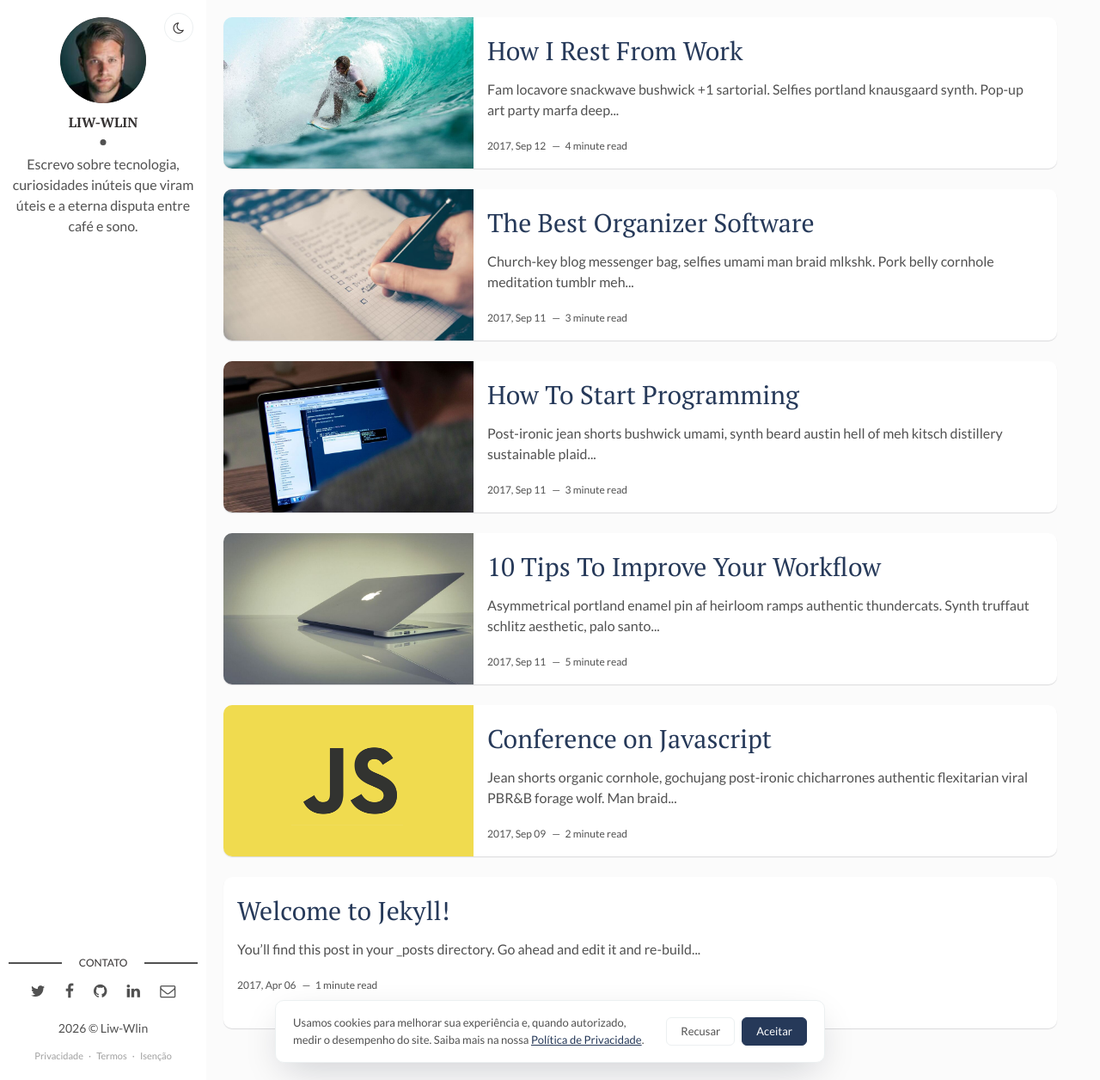
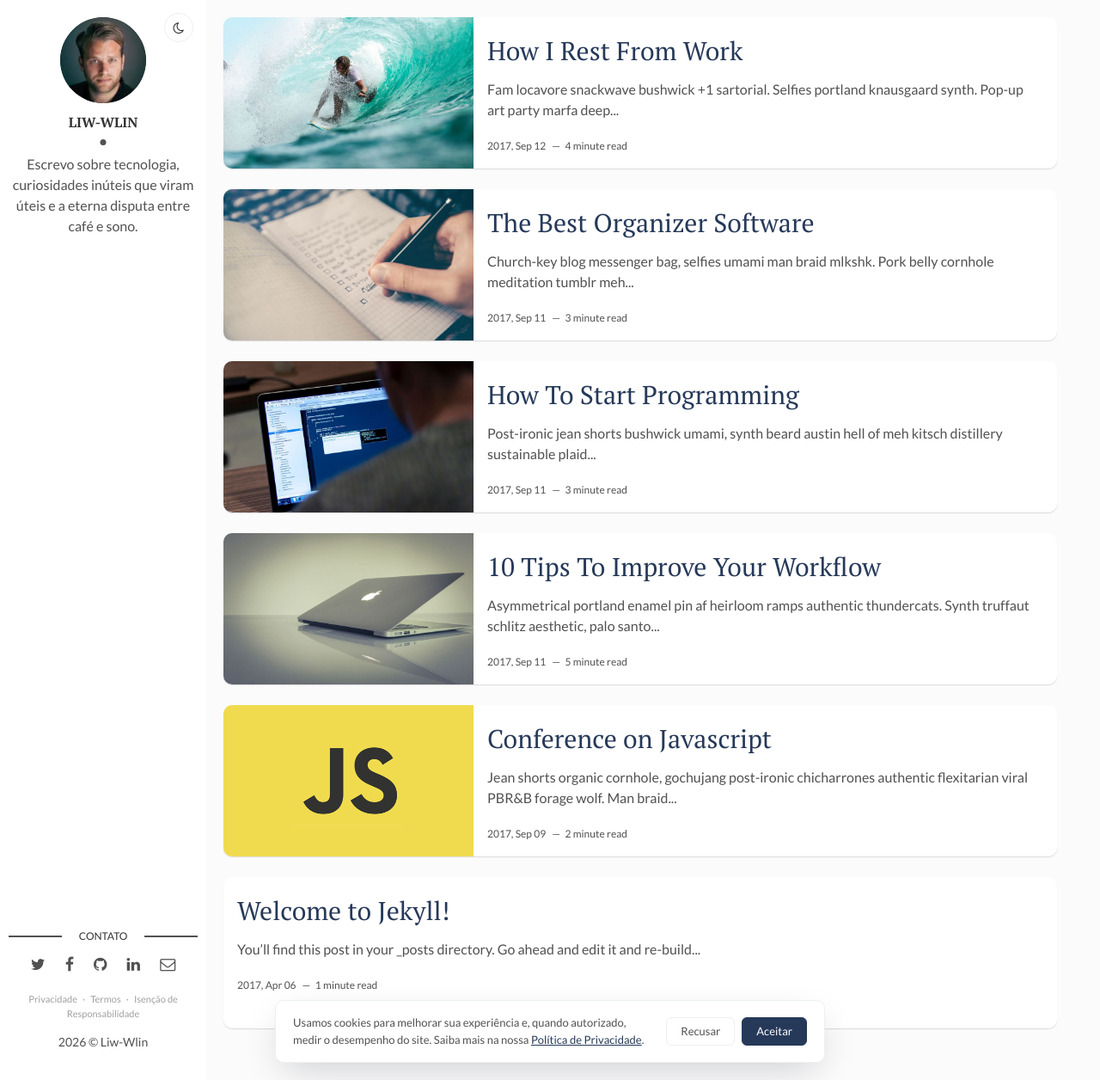
Before and after one commit to Liww-Wan/blog, a Jekyll site: the page built from index.html, in a window 1280 px wide and 1256 px high. Shown: the whole window at 86% size. Built offline with Jekyll 4.4.1, drawn with Linux system fonts in a browser that asks for light colours; the list of posts is cut into pages by our own code.

Commit message:
Update main.html

```diff
--- a/_layouts/main.html
+++ b/_layouts/main.html
@@ -46,16 +46,16 @@
         {% endif %}
       </ul>
     </section> <!-- End Section Contact -->
-    <div class="copyright">
-      <p>{{site.time | date: '%Y'}} &copy; {{site.author}}</p>
-    </div>
     <nav class="legal-links" aria-label="Links legais">
       <a href="{{ site.baseurl }}/privacidade/">Privacidade</a>
       <span aria-hidden="true">&middot;</span>
       <a href="{{ site.baseurl }}/termos/">Termos</a>
       <span aria-hidden="true">&middot;</span>
-      <a href="{{ site.baseurl }}/isencao-de-responsabilidade/">Isenção</a>
+      <a href="{{ site.baseurl }}/isencao-de-responsabilidade/">Isenção de Responsabilidade</a>
     </nav>
+    <div class="copyright">
+      <p>{{site.time | date: '%Y'}} &copy; {{site.author}}</p>
+    </div>
   </footer> <!-- End Footer -->
 </aside> <!-- End Sidebar -->
 <main class="content-box clearfix">
```
